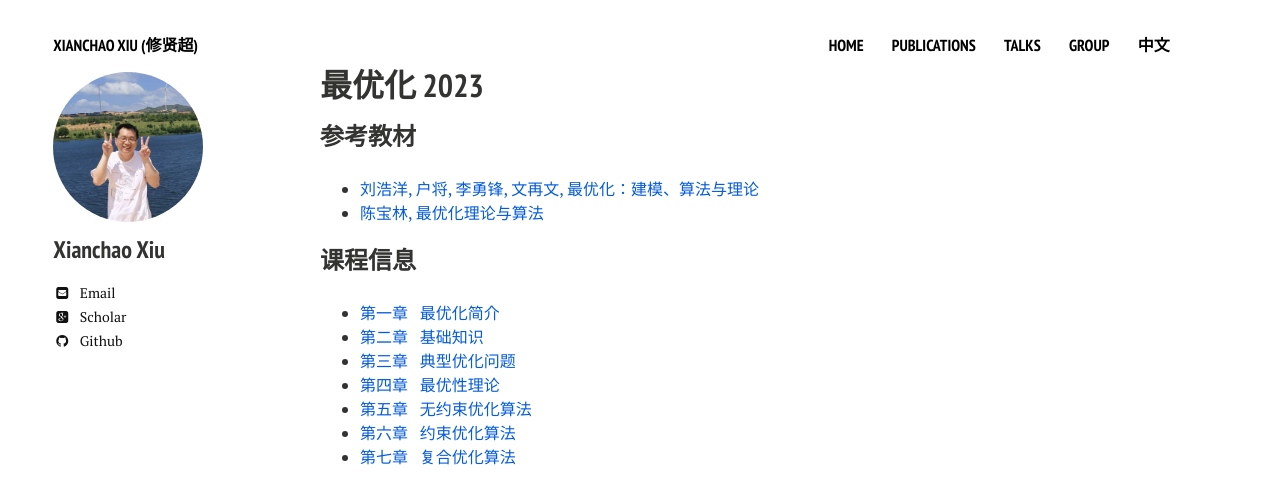
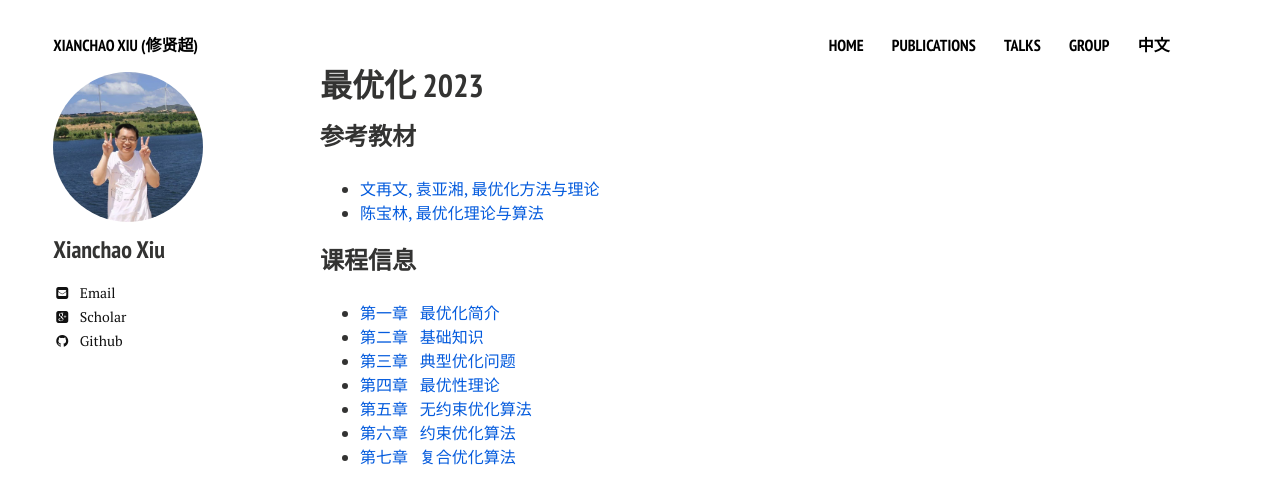
Before and after one commit to xianchaoxiu/xianchaoxiu.github.io, a Jekyll site: the page built from chinese/course/OPT/2023/index.md, in a window 1280 px wide. Shown: the top 504 px of the page. Built offline with Jekyll 4.4.1, drawn with Linux system fonts in a browser that asks for light colours; nearby versions of some CDN libraries.

Commit message:
Update index.md

```diff
--- a/chinese/course/OPT/2023/index.md
+++ b/chinese/course/OPT/2023/index.md
@@ -9,7 +9,7 @@ share: false
 
 ### 参考教材
 
-* <a href="http://faculty.bicmr.pku.edu.cn/~wenzw/optbook.html" class="textlink" target="_blank"> 刘浩洋, 户将, 李勇锋, 文再文, 最优化：建模、算法与理论</a><br>
+* <a href="http://faculty.bicmr.pku.edu.cn/~wenzw/optbook.html" class="textlink" target="_blank"> 文再文, 袁亚湘, 最优化方法与理论</a><br>
 * <a href="https://item.jd.com/12755179.html" class="textlink" target="_blank"> 陈宝林, 最优化理论与算法 </a><br>
 
 
```
